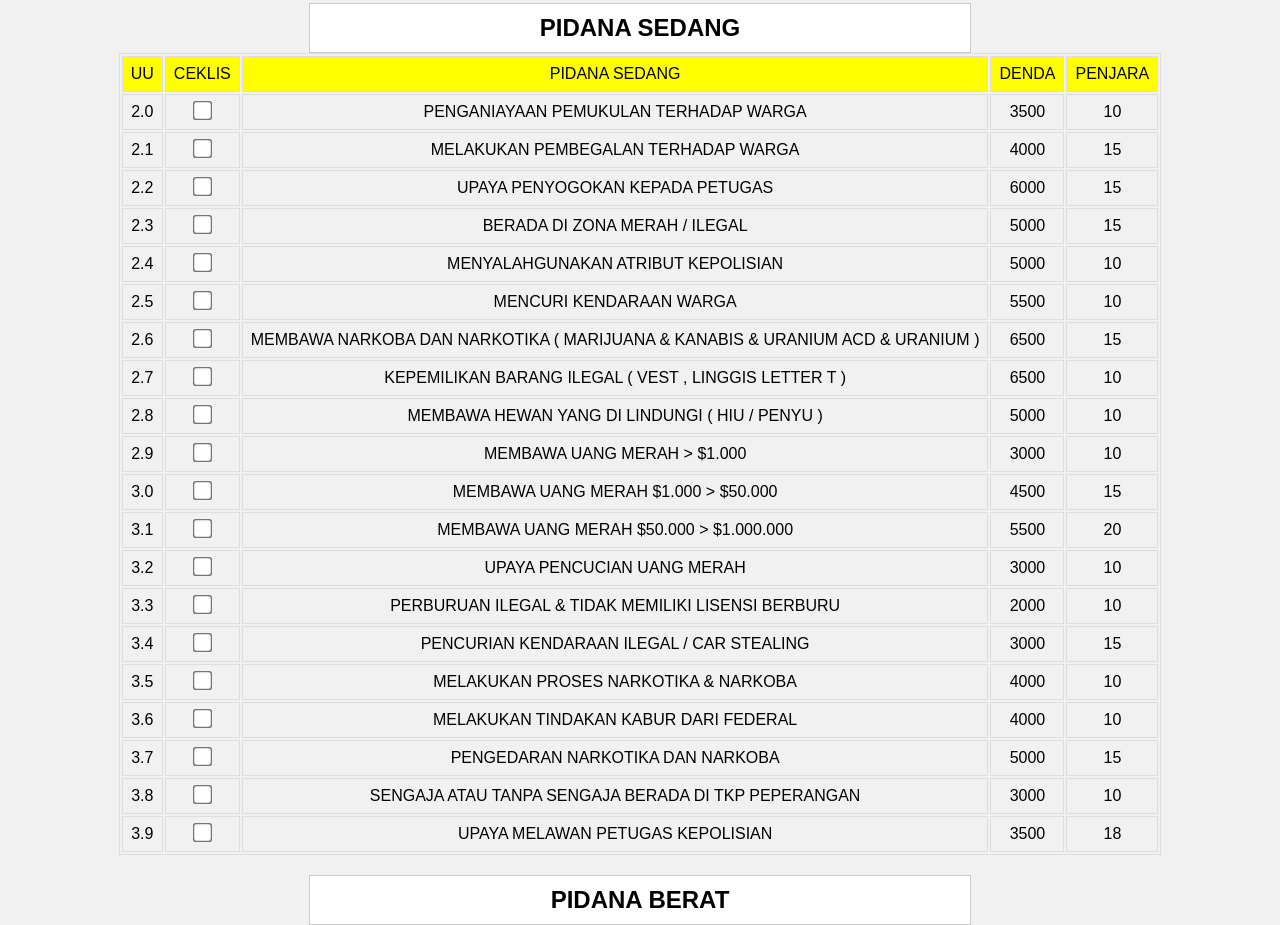
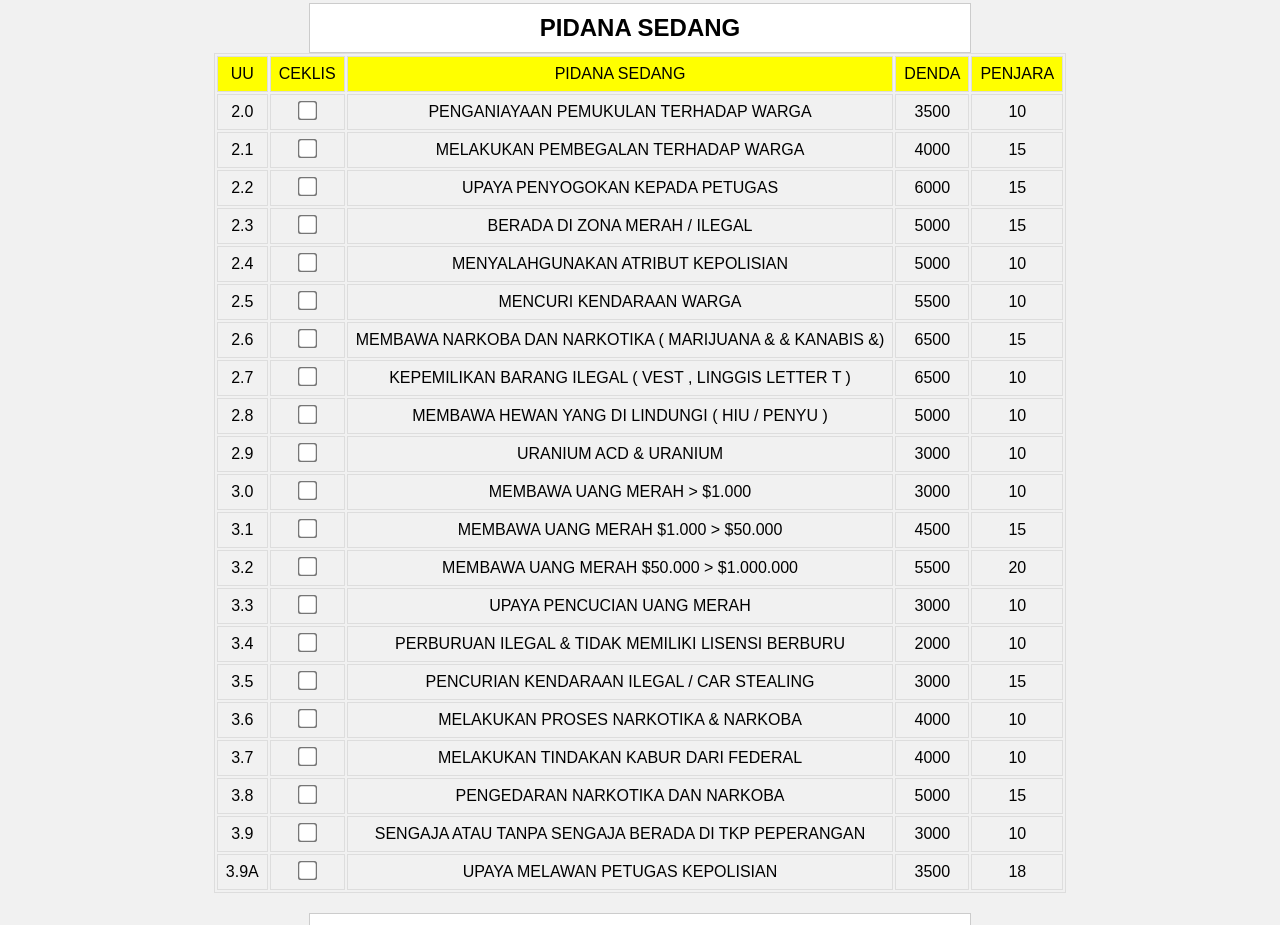
Before and after one commit to Hanfik27/UU-Kepolisian-Aeterna, a plain HTML site: page index.html in a window 1280 px wide. Shown: the part 664-1589 px from the top of the page. Drawn offline with Linux system fonts and the light colour scheme; a script that the page names is missing.

Commit message:
Update index.html

```diff
--- a/index.html
+++ b/index.html
@@ -182,7 +182,7 @@
         <tr>
             <td>2.6</td>
             <td><input type="checkbox" class="CEKLIS"></td>
-            <td>MEMBAWA NARKOBA DAN NARKOTIKA ( MARIJUANA &amp; KANABIS &amp; URANIUM ACD &amp; URANIUM )</td>
+            <td>MEMBAWA NARKOBA DAN NARKOTIKA ( MARIJUANA &amp; & KANABIS &amp;)</td>
             <td>6500</td>
             <td>15</td>
         </tr>
@@ -206,7 +206,7 @@
         <tr>
             <td>2.9</td>
             <td><input type="checkbox" class="CEKLIS"></td>
-            <td>MEMBAWA UANG MERAH &gt; $1.000</td>
+            <td> URANIUM ACD &amp; URANIUM </td>
             <td>3000</td>
             <td>10</td>
         </tr>
@@ -214,13 +214,21 @@
         <tr>
             <td>3.0</td>
             <td><input type="checkbox" class="CEKLIS"></td>
+            <td>MEMBAWA UANG MERAH &gt; $1.000</td>
+            <td>3000</td>
+            <td>10</td>
+        </tr>
+
+        <tr>
+            <td>3.1</td>
+            <td><input type="checkbox" class="CEKLIS"></td>
             <td>MEMBAWA UANG MERAH $1.000 &gt; $50.000</td>
             <td>4500</td>
             <td>15</td>
 
         </tr>
         <tr>
-            <td>3.1</td>
+            <td>3.2</td>
             <td><input type="checkbox" class="CEKLIS"></td>
             <td>MEMBAWA UANG MERAH $50.000 &gt; $1.000.000</td>
             <td>5500</td>
@@ -228,23 +236,23 @@
 
         </tr>
         <tr>
-            <td>3.2</td>
+            <td>3.3</td>
             <td><input type="checkbox" class="CEKLIS"></td>
             <td>UPAYA PENCUCIAN UANG MERAH</td>
             <td>3000</td>
             <td>10</td>
+        </tr>
 
-        </tr>
         <tr>
-            <td>3.3</td>
+            <td>3.4</td>
             <td><input type="checkbox" class="CEKLIS"></td>
             <td>PERBURUAN ILEGAL &amp; TIDAK MEMILIKI LISENSI BERBURU</td>
             <td>2000</td>
             <td>10</td>
+        </tr>
 
-        </tr>
         <tr>
-            <td>3.4</td>
+            <td>3.5</td>
             <td><input type="checkbox" class="CEKLIS"></td>
             <td>PENCURIAN KENDARAAN ILEGAL / CAR STEALING</td>
             <td>3000</td>
@@ -252,7 +260,7 @@
 
         </tr>
         <tr>
-            <td>3.5</td>
+            <td>3.6</td>
             <td><input type="checkbox" class="CEKLIS"></td>
             <td>MELAKUKAN PROSES NARKOTIKA &amp; NARKOBA</td>
             <td>4000</td>
@@ -260,7 +268,7 @@
 
         </tr>
         <tr>
-            <td>3.6</td>
+            <td>3.7</td>
             <td><input type="checkbox" class="CEKLIS"></td>
             <td>MELAKUKAN TINDAKAN KABUR DARI FEDERAL</td>
             <td>4000</td>
@@ -268,7 +276,7 @@
 
         </tr>
         <tr>
-            <td>3.7</td>
+            <td>3.8</td>
             <td><input type="checkbox" class="CEKLIS"></td>
             <td>PENGEDARAN NARKOTIKA DAN NARKOBA</td>
             <td>5000</td>
@@ -276,7 +284,7 @@
 
         </tr>
         <tr>
-            <td>3.8</td>
+            <td>3.9</td>
             <td><input type="checkbox" class="CEKLIS"></td>
             <td>SENGAJA ATAU TANPA SENGAJA BERADA DI TKP PEPERANGAN</td>
             <td>3000</td>
@@ -284,7 +292,7 @@
 
         </tr>
         <tr>
-            <td>3.9</td>
+            <td>3.9A</td>
             <td><input type="checkbox" class="CEKLIS"></td>
             <td>UPAYA MELAWAN PETUGAS KEPOLISIAN</td>
             <td>3500</td>
@@ -404,7 +412,7 @@
             <td><input type="checkbox" class="CEKLIS"></td>
             <td>MELAKUKAN UPAYA PERAMPOKAN BANK BESAR AETERNA</td>
             <td>15000</td>
-            <td>0</td>
+            <td>40</td>
         </tr>
         <tr>
             <td>5.5</td>
```
